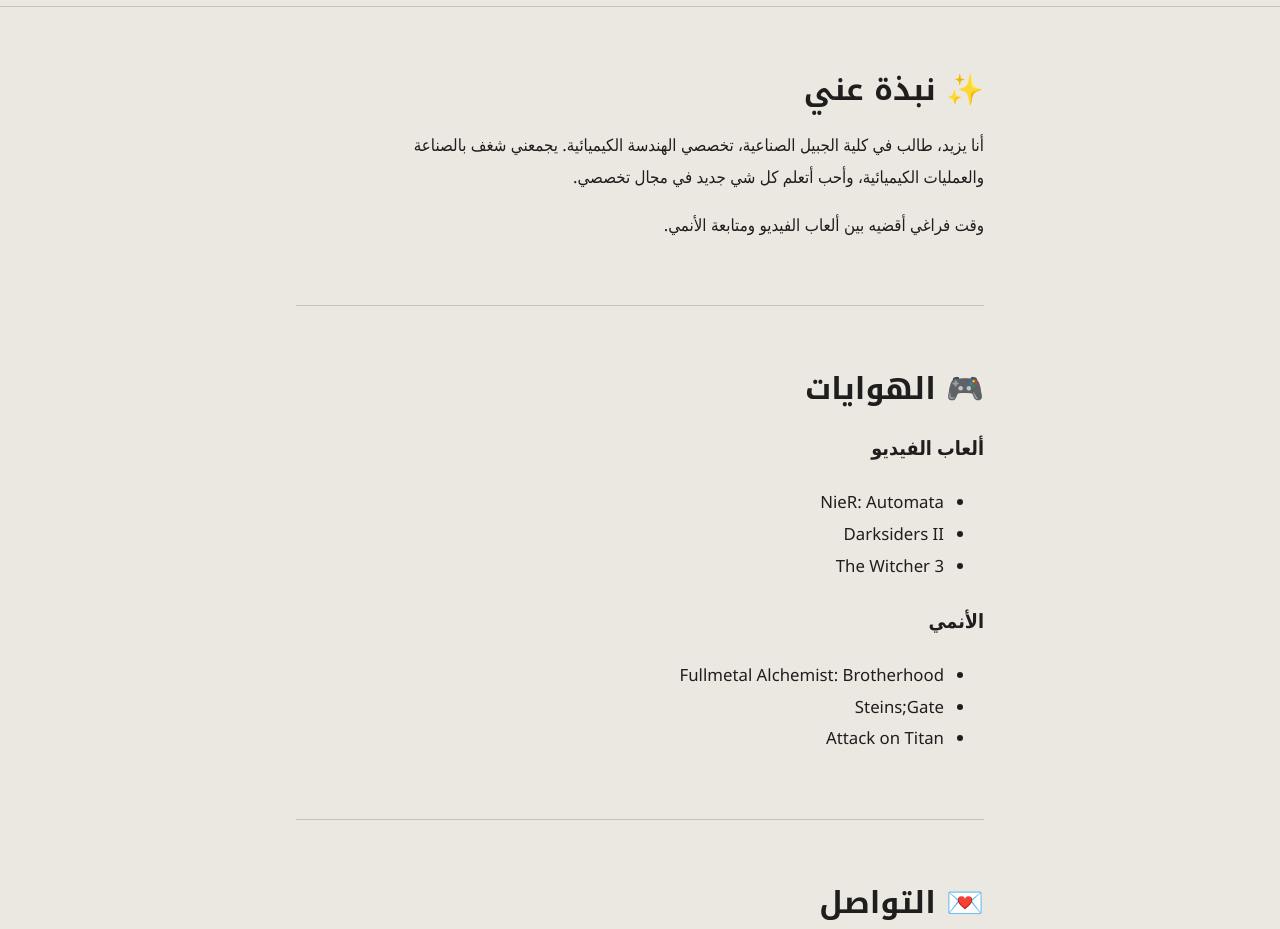
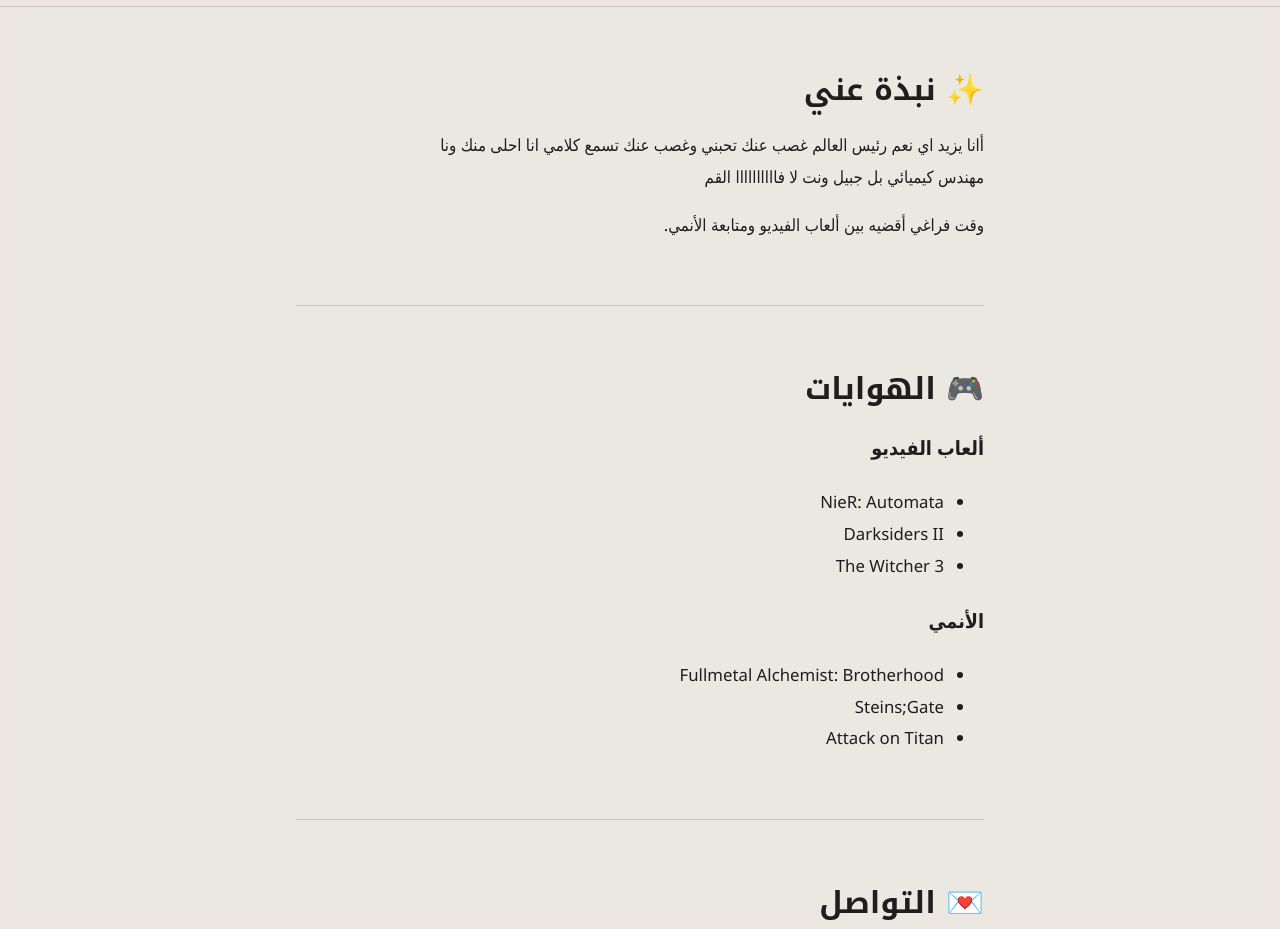
Before and after one commit to dante713/D, a plain HTML site: page index.html in a window 1280 px wide. Shown: the part 860-1789 px from the top of the page. Drawn offline with Linux system fonts and the light colour scheme; a web font is replaced by a local one.

Commit message:
Update index.html

```diff
--- a/index.html
+++ b/index.html
@@ -49,9 +49,7 @@
       <section id="about" class="block">
         <h2><span aria-hidden="true">✨</span> نبذة عني</h2>
         <p>
-          أنا يزيد، طالب في كلية الجبيل الصناعية، تخصصي الهندسة الكيميائية.
-          يجمعني شغف بالصناعة والعمليات الكيميائية، وأحب أتعلم كل شي جديد
-          في مجال تخصصي.
+          أانا يزيد اي نعم رئيس العالم غصب عنك تحبني وغصب عنك تسمع كلامي انا احلى منك ونا مهندس كيميائي بل جبيل ونت لا فاااااااااا القم
         </p>
         <p>
           وقت فراغي أقضيه بين ألعاب الفيديو ومتابعة الأنمي.
```
